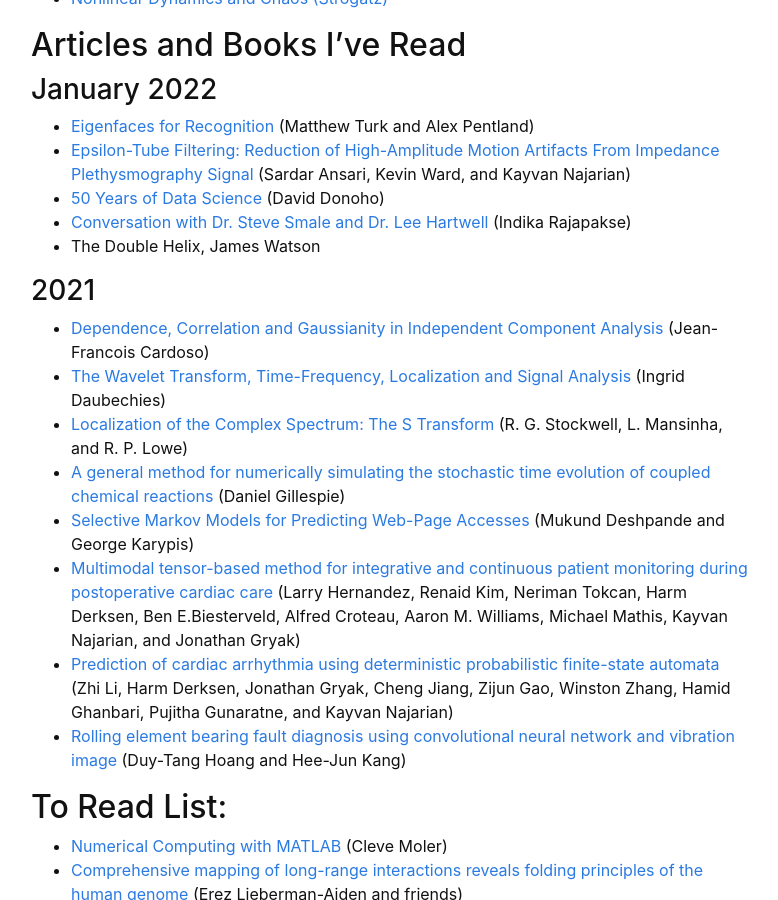
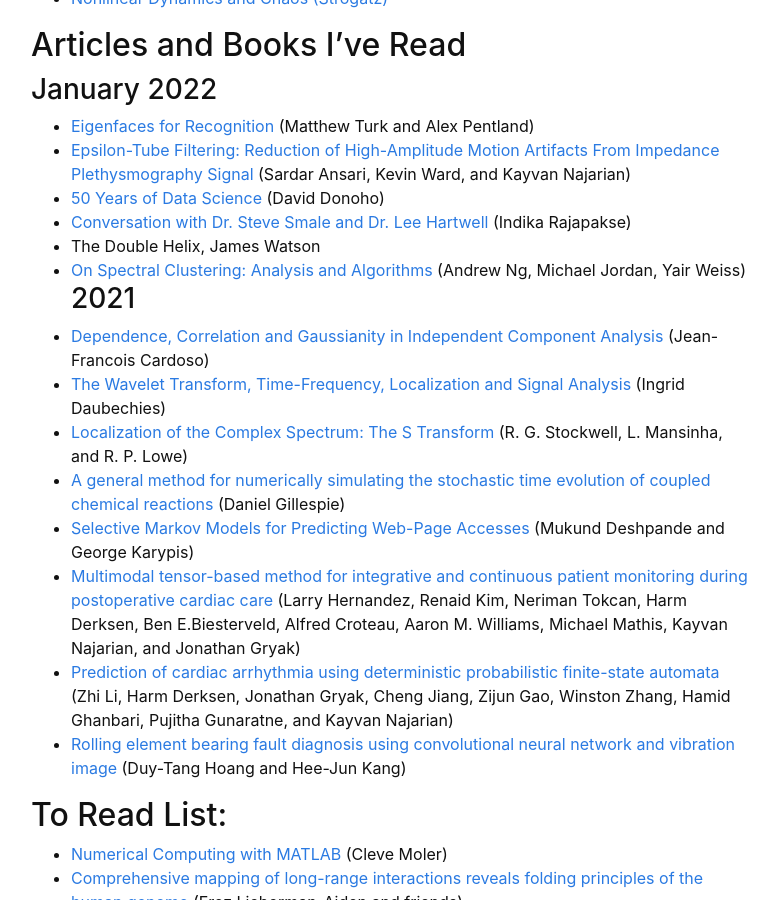
Before and after one commit to Jpickard1/jpickard1.github.io, a Jekyll site: the page built from content/3-Reading_Log.md, in a window 1280 px wide and 900 px high, scrolled down 347 px. Shown: the whole window, without its empty margins (249-1027 px from the left). Built offline with Jekyll 4.4.1, drawn with Linux system fonts in a browser that asks for light colours.

Commit message:
Update 3-Reading_Log.md

```diff
--- a/content/3-Reading_Log.md
+++ b/content/3-Reading_Log.md
@@ -19,7 +19,7 @@ description: >
 - [50 Years of Data Science](https://drive.google.com/file/d/1x9ZsIo8mhINNjHlGd5r_q7jEyKNlMOk8/view) (David Donoho)
 - [Conversation with Dr. Steve Smale and Dr. Lee Hartwell](https://drive.google.com/file/d/1GfW_AD97HGbRa2yVuNK-Uix49piaEh2P/view) (Indika Rajapakse)
 - The Double Helix, James Watson
-
+- [On Spectral Clustering: Analysis and Algorithms](https://ai.stanford.edu/~ang/papers/nips01-spectral.pdf) (Andrew Ng, Michael Jordan, Yair Weiss)
 ### 2021
 - [Dependence, Correlation and Gaussianity in Independent Component Analysis](https://www.jmlr.org/papers/volume4/cardoso03a/cardoso03a.pdf) (Jean-Francois Cardoso)
 - [The Wavelet Transform, Time-Frequency, Localization and Signal Analysis](https://services.math.duke.edu/~ingrid/publications/ieee36-1990.pdf) (Ingrid Daubechies)
```
